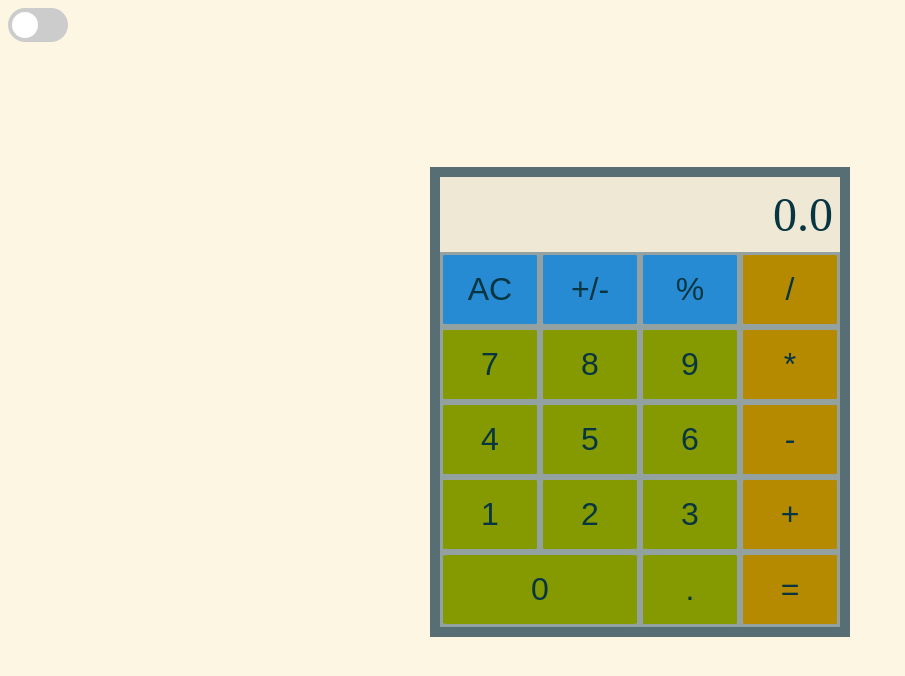
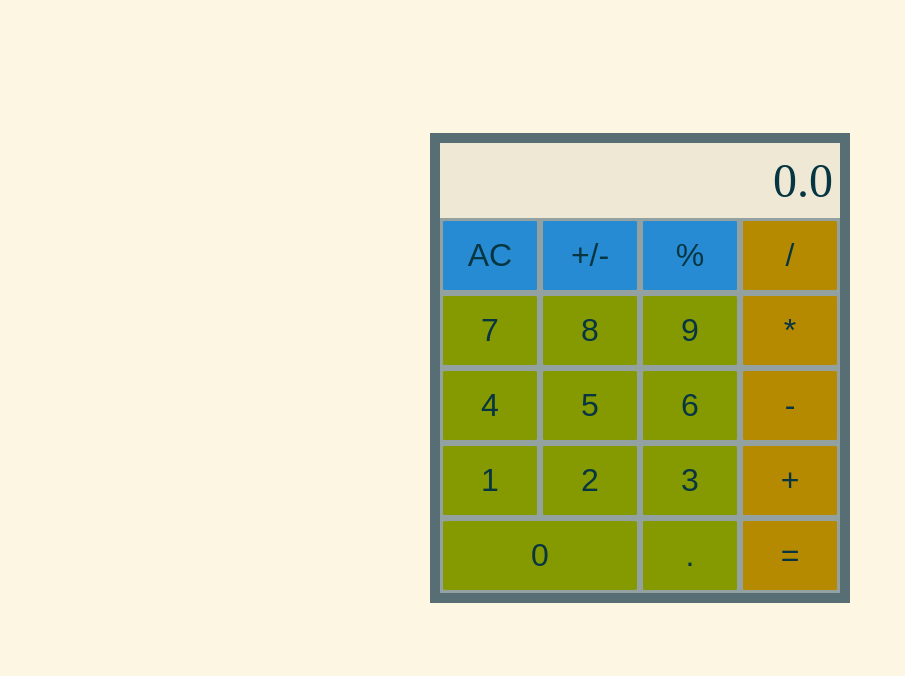
Before and after one commit to WaxAtlas/odinProjectCalculator, a plain HTML site: page index.html in a window 1280 px wide. Shown: the whole page, without its empty margins (0-905 px from the left). Drawn offline with Linux system fonts and the light colour scheme.

Commit message:
Remove toggle switch
Getting too distracted by dark/light modes.
Keep it simple.

```diff
--- a/index.html
+++ b/index.html
@@ -7,10 +7,6 @@
     <link rel="stylesheet" href="style.css">
 </head>
 <body>
-    <label class="switch">
-        <input type="checkbox">
-        <span class="slider round"></span>
-    </label>
     <main id="calculator">
         <div id="container">
             <div id="display">0.0</div>
--- a/style.css
+++ b/style.css
@@ -56,62 +56,3 @@ button {
 #zero {
     width: 200px;
 }
-
-.switch {
-    position: relative;
-    display: inline-block;
-    width: 60px;
-    height: 34px;
-}
-
-.switch input {
-    opacity: 0;
-    width: 0;
-    height: 0;
-}
-
-.slider {
-    position: absolute;
-    cursor: pointer;
-    top: 0;
-    left: 0;
-    right: 0;
-    bottom: 0;
-    background-color: #ccc;
-    -webkit-transition: .4s;
-    transition: .4s;
-}
-
-.slider:before {
-    position: absolute;
-    content: "";
-    height: 26px;
-    width: 26px;
-    left: 4px;
-    bottom: 4px;
-    background-color: white;
-    -webkit-transition: .4s;
-    transition: .4s;
-}
-
-input:checked+.slider {
-    background-color: #2196F3;
-}
-
-input:focus+.slider {
-    box-shadow: 0 0 1px #2196F3;
-}
-
-input:checked+.slider:before {
-    -webkit-transform: translateX(26px);
-    -ms-transform: translateX(26px);
-    transform: translateX(26px);
-}
-
-.slider.round {
-    border-radius: 34px;
-}
-
-.slider.round:before {
-    border-radius: 50%;
-}
```
